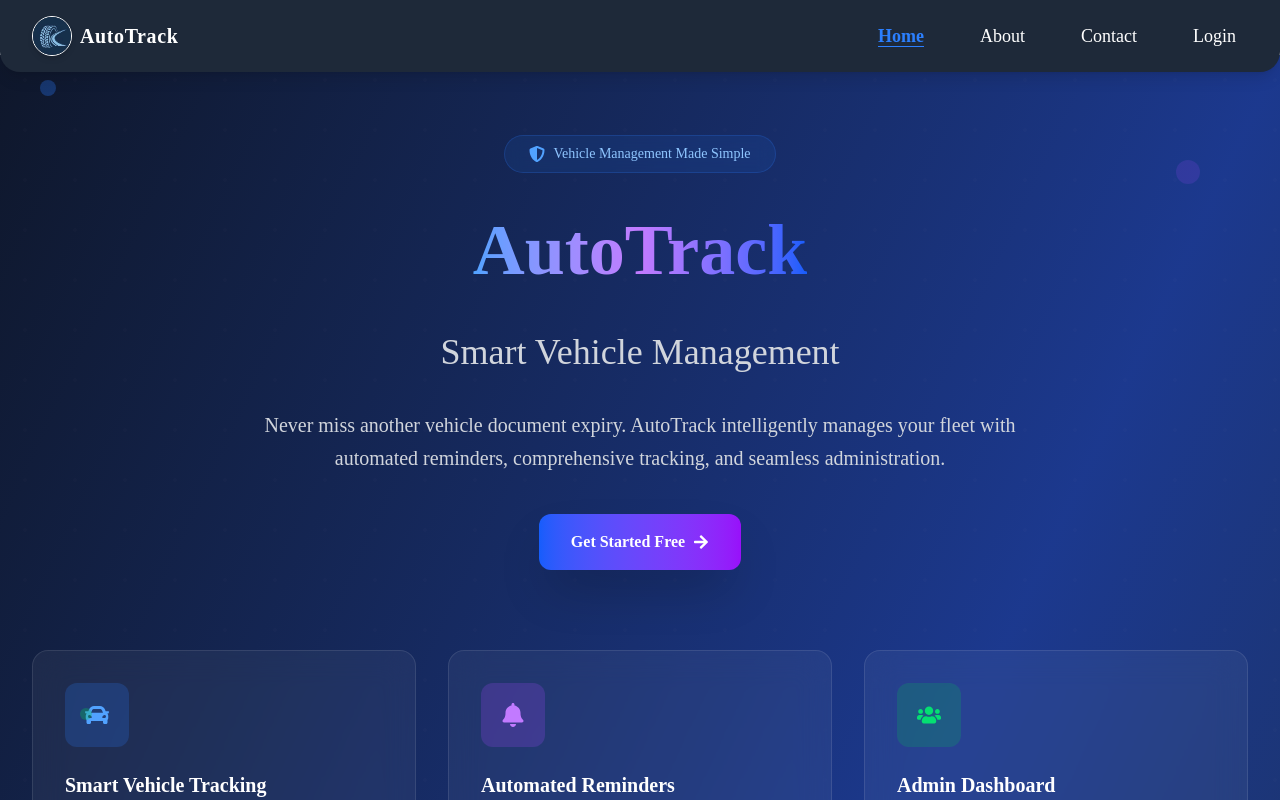
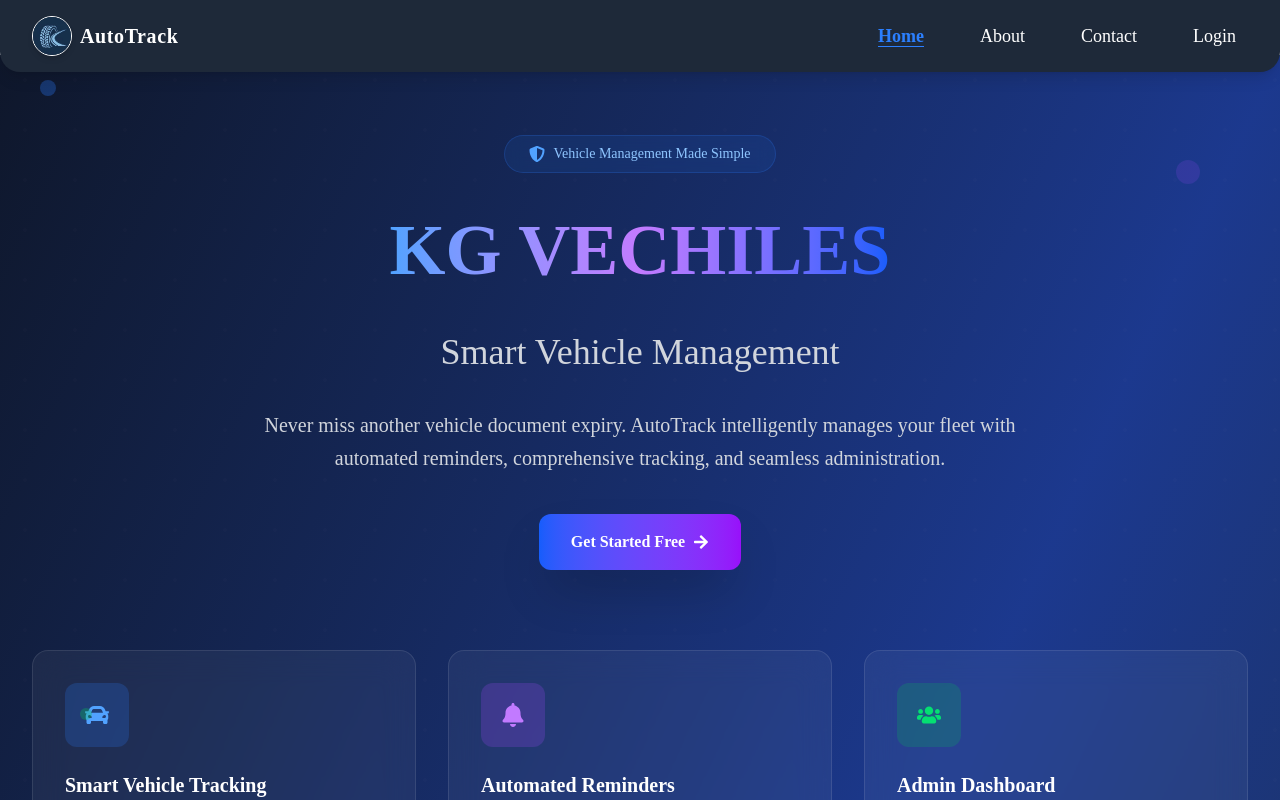
Before and after one commit to WCG-Interns/Auto-Track, a React (Vite) app in the folder client/: page / in a window 1280 px wide. Shown: the top 800 px of the page. Built offline with nearby package versions, Linux system fonts and the light colour scheme.

Commit message:
Update Home.jsx

```diff
--- a/client/src/component/Home.jsx
+++ b/client/src/component/Home.jsx
@@ -24,7 +24,7 @@ const Home = () => {
 
             <h1 className="text-5xl md:text-7xl font-bold text-white mb-6 leading-tight">
               <span className="bg-gradient-to-r from-blue-400 via-purple-400 to-blue-600 bg-clip-text text-transparent">
-                AutoTrack
+                KG VECHILES
               </span>
               <br />
               <span className="text-3xl md:text-4xl font-normal text-gray-300">
```
